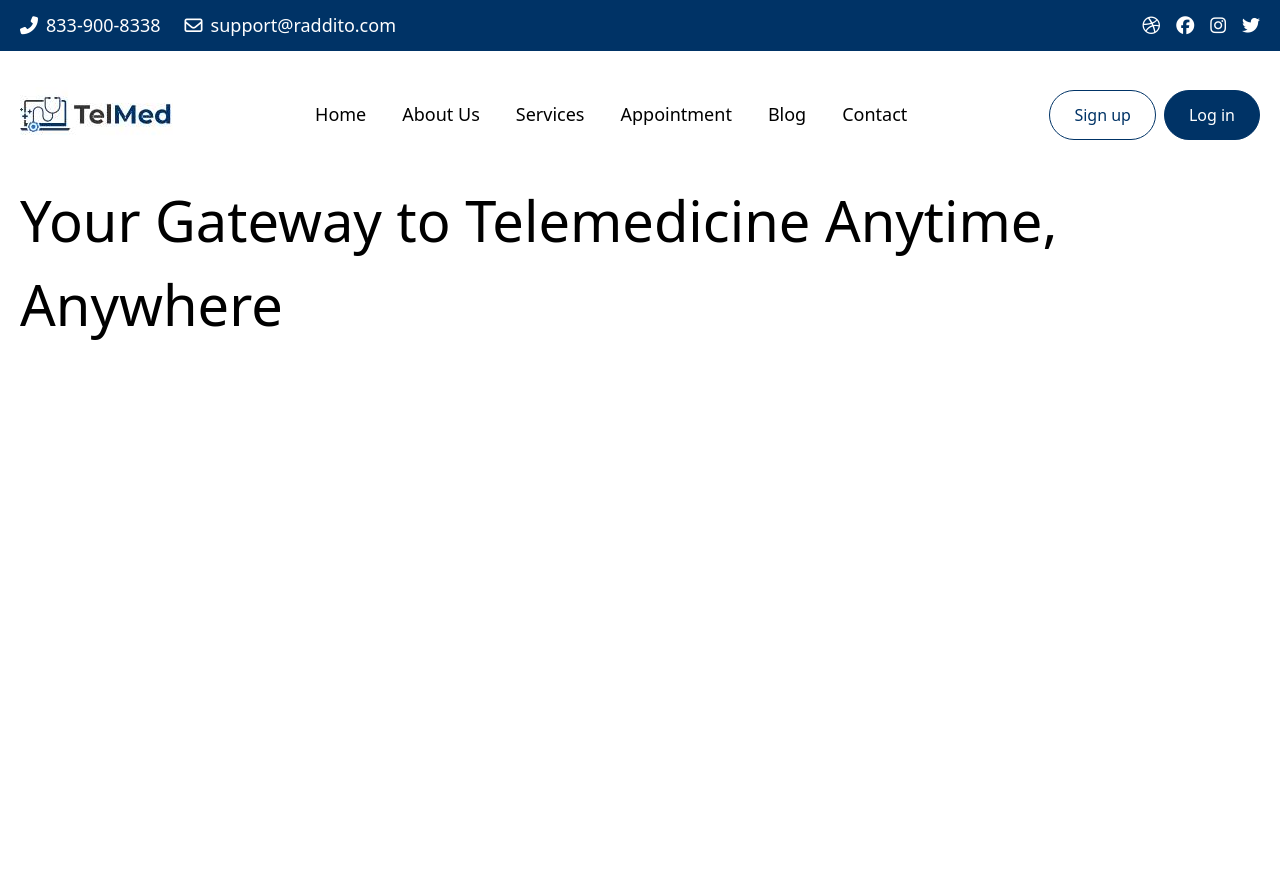
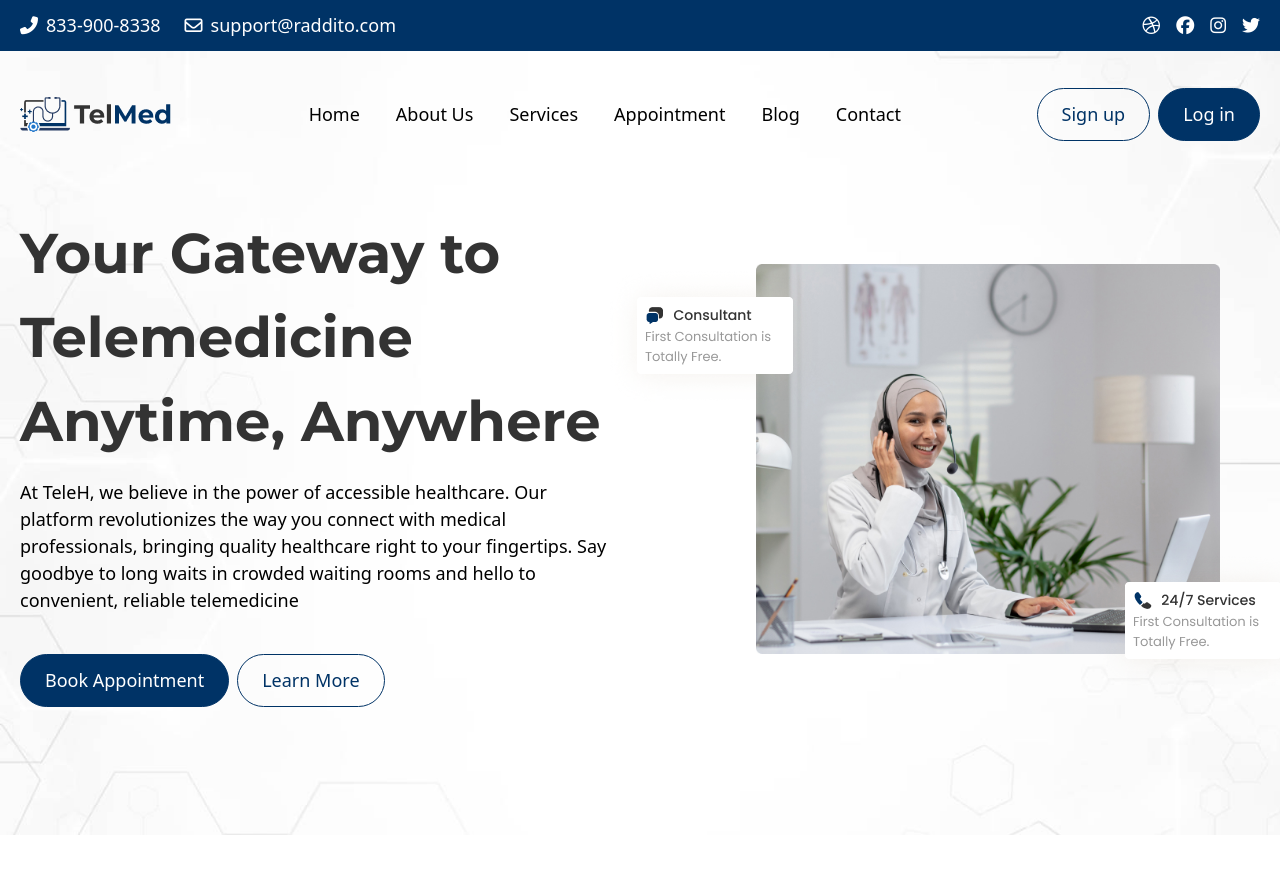
Before and after one commit to shakib-mia/telmed, a website built with Vite: page index.html in a window 1280 px wide. Shown: the top 874 px of the page. Before the commit the page ends 800 px from the top, so only its background shows below. Built offline with nearby package versions, Linux system fonts and the light colour scheme; some packages are replaced by stand-ins of ours.

Commit message:
hero section is done

```diff
--- a/index.html
+++ b/index.html
@@ -9,9 +9,12 @@
       rel="stylesheet"
       href="https://cdnjs.cloudflare.com/ajax/libs/font-awesome/6.0.0-beta3/css/all.min.css"
     />
+    <link href="https://unpkg.com/aos@2.3.1/dist/aos.css" rel="stylesheet" />
+
     <link rel="stylesheet" href="./style.css" />
   </head>
   <body>
+    <div class="w-screen overflow-x-hidden">
       <div class="bg-primary py-3 text-white">
         <div
           class="container flex flex-col items-center justify-between gap-2 lg:flex-row"
@@ -39,10 +42,11 @@
         </div>
       </div>
 
+      <div class="absolute w-screen">
         <nav
-      class="container relative flex items-center justify-between bg-white py-4 lg:py-9"
+          class="container relative flex items-center justify-between py-4 lg:py-9"
         >
-      <img src="./assets/logo.jpg" alt="logo" />
+          <img src="./assets/logo.png" alt="logo" />
 
           <label for="nav-check" class="lg:hidden"
             ><i class="fas fa-bars"></i
@@ -50,7 +54,7 @@
 
           <input type="checkbox" name="" id="nav-check" class="hidden" />
           <ul
-        class="absolute right-0 top-16 flex w-full flex-col justify-center gap-9 bg-white text-right text-lg shadow-2xl lg:static lg:w-fit lg:flex-row lg:p-0 lg:shadow-none"
+            class="absolute right-0 top-16 z-10 flex w-full flex-col justify-center gap-9 bg-white text-right text-lg shadow-2xl lg:static lg:w-fit lg:flex-row lg:bg-transparent lg:p-0 lg:shadow-none"
           >
             <li>
               <a
@@ -107,15 +111,93 @@
             <button>Log in</button>
           </div>
         </nav>
+      </div>
 
-    <div class="container">
-      <h1>Your Gateway to Telemedicine Anytime, Anywhere</h1>
+      <header
+        style="background-image: url(./assets/header-bg.jpg)"
+        class="bg-cover bg-no-repeat py-28 lg:pb-32 lg:pt-40"
+      >
+        <div
+          class="container grid grid-flow-dense grid-cols-1 items-center gap-10 lg:grid-cols-2"
+        >
+          <aside class="order-2 lg:order-1">
+            <h1
+              class="font-montserrat font-bold text-black"
+              data-aos="fade-right"
+              data-aos-duration="1000"
+            >
+              Your Gateway to Telemedicine Anytime, Anywhere
+            </h1>
+
+            <p
+              class="mb-10 mt-4"
+              data-aos="fade-right"
+              data-aos-duration="1000"
+              data-aos-delay="100"
+            >
+              At TeleH, we believe in the power of accessible healthcare. Our
+              platform revolutionizes the way you connect with medical
+              professionals, bringing quality healthcare right to your
+              fingertips. Say goodbye to long waits in crowded waiting rooms and
+              hello to convenient, reliable telemedicine
+            </p>
+
+            <div class="hidden gap-2 lg:flex">
+              <button
+                data-aos="fade-right"
+                data-aos-duration="1000"
+                data-aos-delay="200"
+              >
+                Book Appointment
+              </button>
+              <button
+                class="btn-outline"
+                data-aos="fade-right"
+                data-aos-duration="1000"
+                data-aos-delay="150"
+              >
+                Learn More
+              </button>
+            </div>
+          </aside>
+
+          <aside class="relative order-1 px-10 lg:order-2 lg:pl-24">
+            <img
+              src="./assets/hero.jpg"
+              class="h-full w-full"
+              alt="hero-image"
+              data-aos="fade-left"
+              data-aos-duration="1000"
+            />
+            <img
+              src="./assets/consultant.png"
+              alt="consultant"
+              class="absolute -left-8 top-0 lg:-left-14"
+              data-aos="fade-right"
+              data-aos-duration="1000"
+              data-aos-delay="1000"
+            />
+
+            <img
+              src="./assets/services.png"
+              alt="services"
+              class="absolute -bottom-10 right-0 lg:-right-14"
+              data-aos="fade-left"
+              data-aos-duration="1000"
+              data-aos-delay="1000"
+            />
+          </aside>
+        </div>
+      </header>
+
+      <div class="h-screen"></div>
     </div>
 
     <script
       src="https://kit.fontawesome.com/b50fc748ca.js"
       crossorigin="anonymous"
     ></script>
+    <script src="https://unpkg.com/aos@2.3.1/dist/aos.js"></script>
     <script type="module" src="/main.js"></script>
   </body>
 </html>
--- a/main.js
+++ b/main.js
@@ -0,0 +1,15 @@
+import Lenis from "lenis";
+AOS.init();
+
+const lenis = new Lenis();
+
+lenis.on("scroll", (e) => {
+  console.log(e);
+});
+
+function raf(time) {
+  lenis.raf(time);
+  requestAnimationFrame(raf);
+}
+
+requestAnimationFrame(raf);
--- a/package.json
+++ b/package.json
@@ -15,5 +15,8 @@
     "prettier-plugin-tailwindcss": "^0.6.6",
     "tailwindcss": "^3.4.9",
     "vite": "^5.4.0"
+  },
+  "dependencies": {
+    "lenis": "^1.1.9"
   }
 }
--- a/style.css
+++ b/style.css
@@ -1,6 +1,15 @@
+@import url("https://fonts.googleapis.com/css2?family=Lato:ital,wght@0,100;0,300;0,400;0,700;0,900;1,100;1,300;1,400;1,700;1,900&family=Montserrat:ital,wght@0,100..900;1,100..900&family=Roboto:ital,wght@0,100;0,300;0,400;0,500;0,700;0,900;1,100;1,300;1,400;1,500;1,700;1,900&display=swap");
 @tailwind base;
 @tailwind components;
 @tailwind utilities;
+
+body {
+  @apply text-lg;
+}
+
+::-webkit-scrollbar {
+  @apply w-0;
+}
 
 h1 {
   @apply text-3xl md:text-4xl lg:text-5xl xl:text-5xl;
--- a/tailwind.config.js
+++ b/tailwind.config.js
@@ -24,8 +24,14 @@ export default {
       white: "#FFFFFF",
       black: "#333333",
       transparent: "#00000000",
+      dark: "#212529",
     },
     extend: {
+      fontFamily: {
+        roboto: ["Roboto", "sans-serif"],
+        montserrat: ["Montserrat", "sans-serif"],
+        lato: ["Lato", "sans-serif"],
+      },
       fontSize: {
         xs: "0.75rem", // 12px
         sm: "0.875rem", // 14px
```
Also changed, not shown: assets/consultant.png (added), assets/header-bg.jpg (added), assets/hero-image.png (added), assets/hero.jpg (added), assets/logo.png (added), assets/services.png (added), 1 other file. Lines whose indentation alone changed are shown as unchanged.
